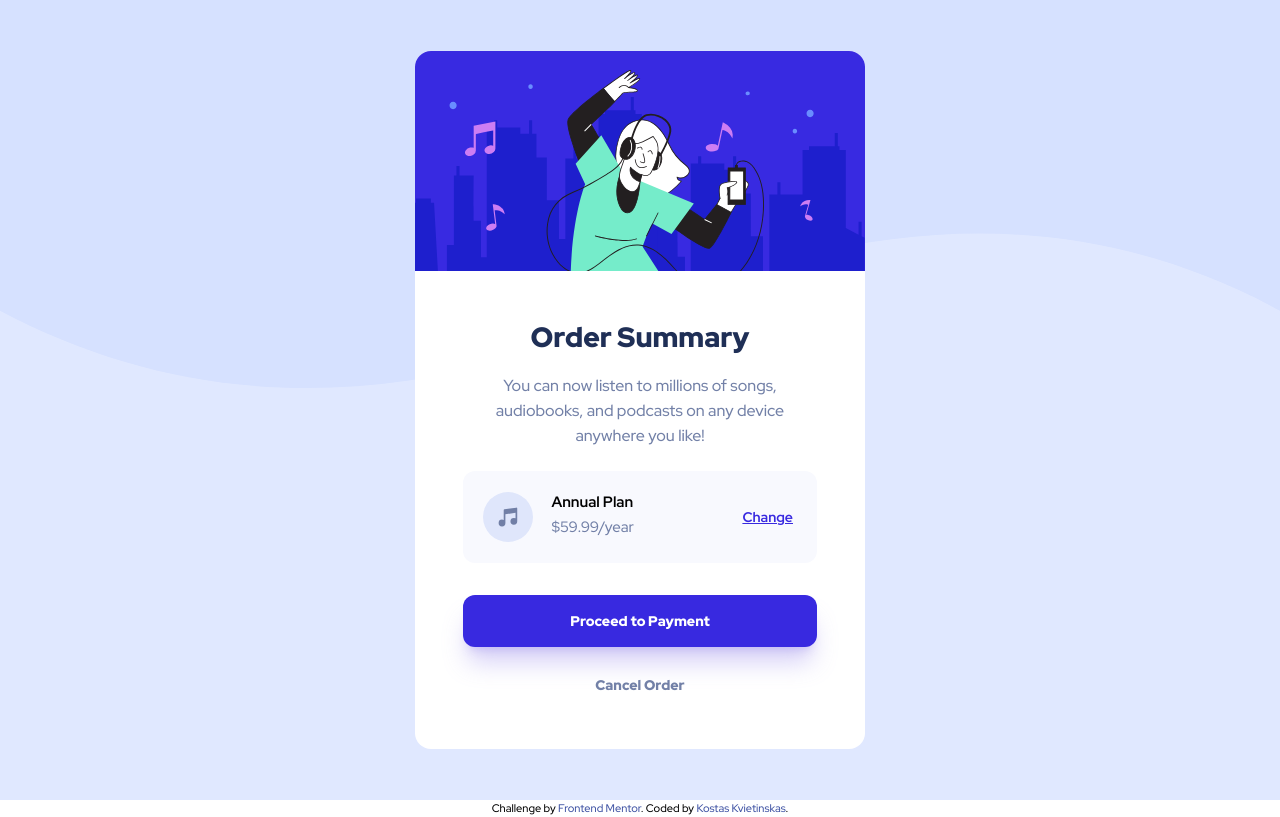
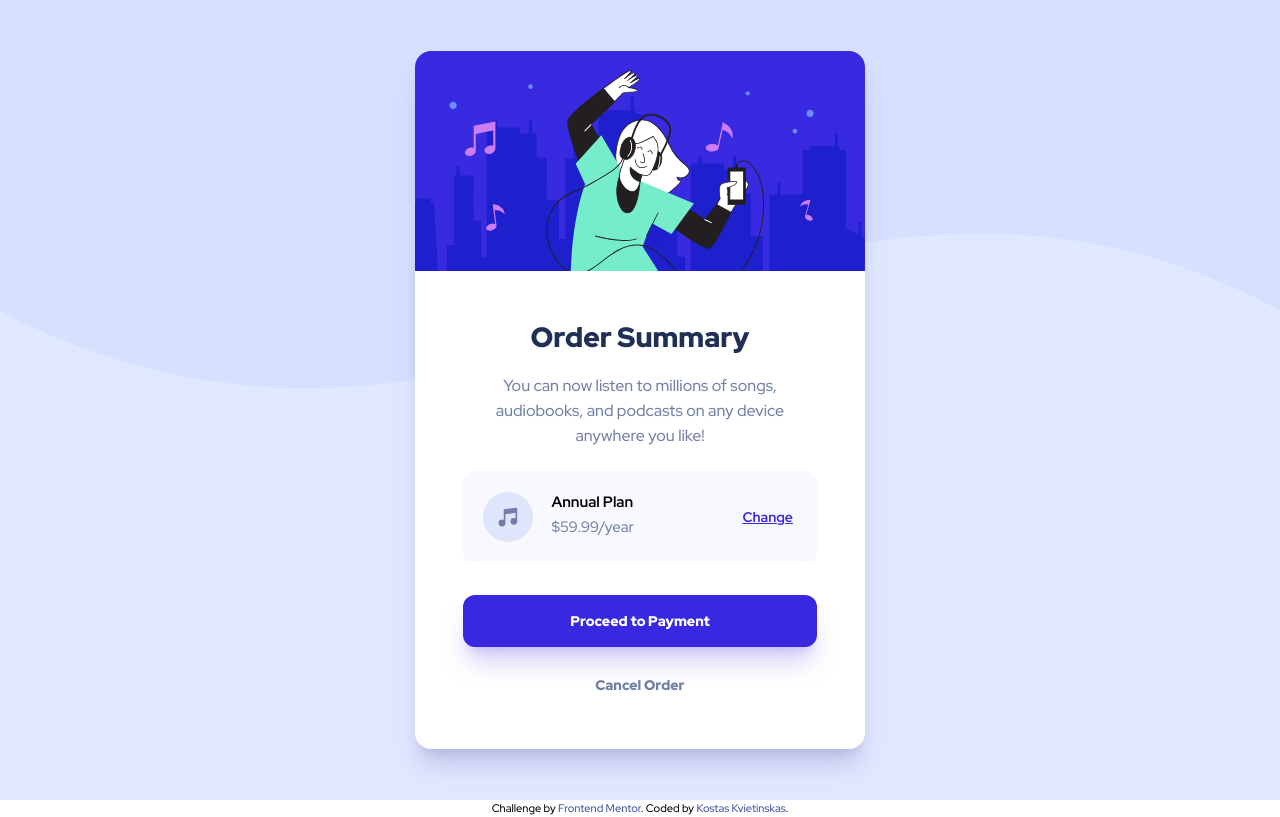
Before and after one commit to KostasKv/order-summary-component, a website: page index.html in a window 1280 px wide. Drawn offline with Linux system fonts and the light colour scheme.

Commit message:
box shadow added to component card

```diff
--- a/index.html
+++ b/index.html
@@ -23,7 +23,7 @@
 <body>
   <div class="flex h-screen justify-center items-center
               bg-[url('/images/pattern-background-mobile.svg')] bg-pale-blue sm:bg-[url('/images/pattern-background-desktop.svg')] bg-no-repeat bg- bg-contain">
-    <div class="flex flex-col bg-white w-[327px] min-w-[327px] h-[568px] sm:w-[450px] sm:h-[698px] rounded-2xl overflow-hidden">
+    <div class="flex flex-col bg-white w-[327px] min-w-[327px] h-[568px] sm:w-[450px] sm:h-[698px] rounded-2xl overflow-hidden shadow-xl shadow-[#928cc962]">
       <img src="/images/illustration-hero.svg" alt="illustration of person dancing to music on their phone">
       <div class="p-7 sm:p-12">
         <h1 class="font-black text-[22px] sm:text-[28px] sm:-mt-[3px] text-center text-dark-blue">Order Summary</h1>
```
Also changed, not shown: dist/output.css.
